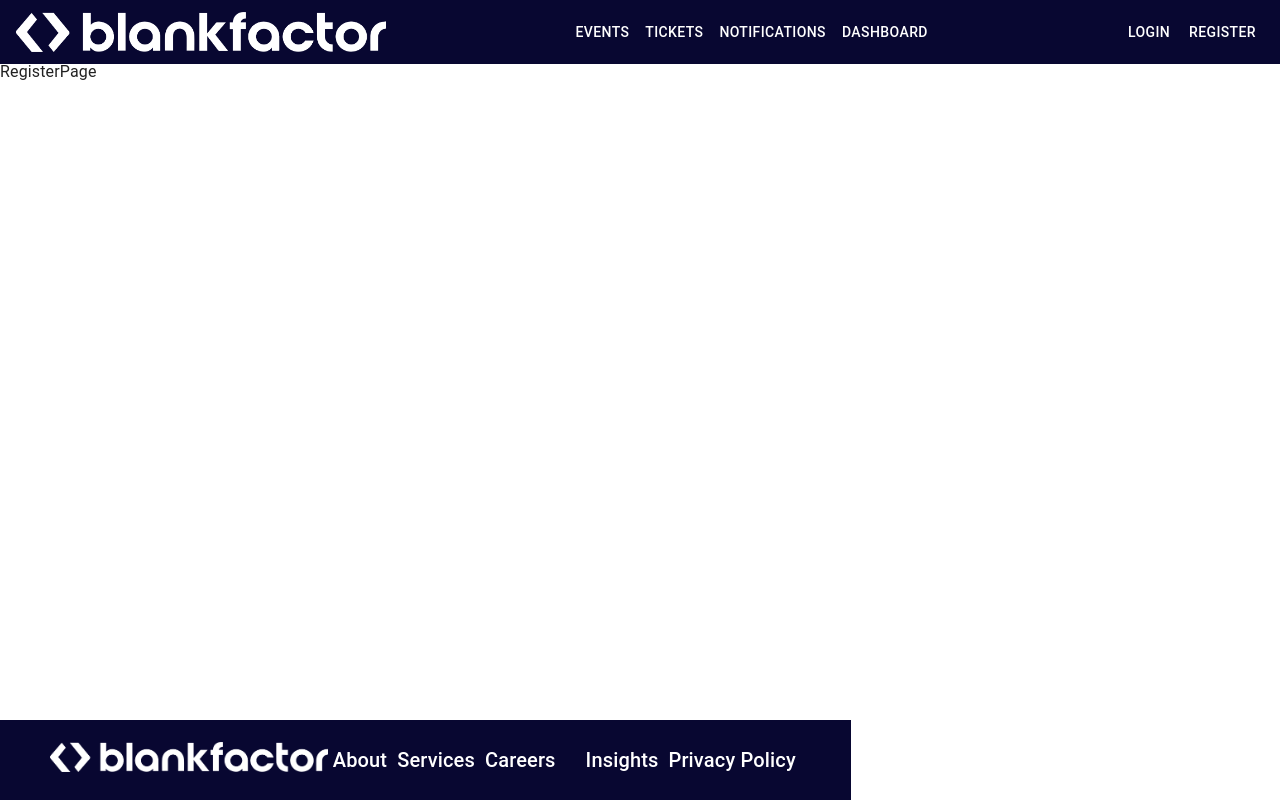
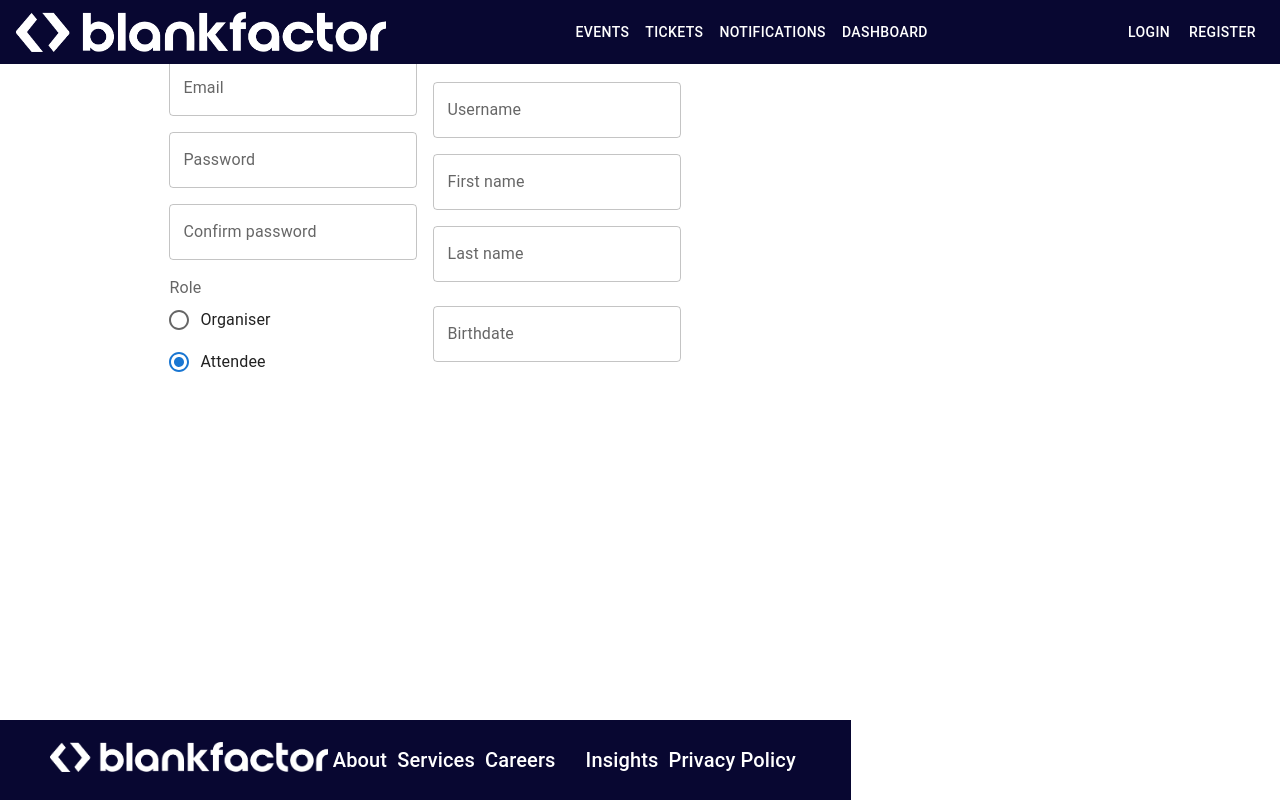
Before and after one commit to NextGen-BF/JJP25, a React (Vite) app in the folder app/frontend/: page /register in a window 1280 px wide. Built offline with nearby package versions, Linux system fonts and the light colour scheme.

Commit message:
jjp-132: add components to form

```diff
--- a/app/frontend/src/pages/RegisterPage/RegisterPage.tsx
+++ b/app/frontend/src/pages/RegisterPage/RegisterPage.tsx
@@ -1,9 +1,97 @@
-import { FC } from 'react'
+import {
+  Box,
+  Container,
+  FormControl,
+  FormControlLabel,
+  FormLabel,
+  Radio,
+  RadioGroup,
+  TextField,
+} from "@mui/material";
+import { FC } from "react";
+import { DemoContainer } from "@mui/x-date-pickers/internals/demo";
+import { AdapterDayjs } from "@mui/x-date-pickers/AdapterDayjs";
+import { LocalizationProvider } from "@mui/x-date-pickers/LocalizationProvider";
+import { DatePicker } from "@mui/x-date-pickers/DatePicker";
 
-const RegisterPage : FC = () => {
+const RegisterPage: FC = () => {
   return (
-    <div>RegisterPage</div>
-  )
-}
+    <Container>
+      <Box>
+        {/* left side */}
+        {/* <Box>
+          <img src={registerImage} alt="register-image" />
+        </Box> */}
+        {/* right side */}
+        <Box
+          sx={{
+            display: "flex",
+            justifyContent: "center",
+            alignItems: "center",
+            flexWrap: "wrap",
+            gap: "1em",
+          }}
+        >
+          {/* left side */}
+          <Box
+            sx={{
+              display: "flex",
+              flexDirection: "column",
+              gap: "1em",
+            }}
+          >
+            <TextField label="Email" variant="outlined" />
+            <TextField label="Password" variant="outlined" />
+            <TextField label="Confirm password" variant="outlined" />
+            <FormControl>
+              <FormLabel>Role</FormLabel>
+              <RadioGroup defaultValue="attendee" name="radio-buttons-group">
+                <FormControlLabel
+                  value="organiser"
+                  control={<Radio />}
+                  label="Organiser"
+                />
+                <FormControlLabel
+                  value="attendee"
+                  control={<Radio />}
+                  label="Attendee"
+                />
+              </RadioGroup>
+            </FormControl>
+          </Box>
+          {/* right side */}
+          <Box
+            sx={{
+              display: "flex",
+              flexDirection: "column",
+              gap: "1em",
+            }}
+          >
+            <TextField
+              id="outlined-basic"
+              label="Username"
+              variant="outlined"
+            />
+            <TextField
+              id="outlined-basic"
+              label="First name"
+              variant="outlined"
+            />
+            <TextField
+              id="outlined-basic"
+              label="Last name"
+              variant="outlined"
+            />
+            <LocalizationProvider dateAdapter={AdapterDayjs}>
+              <DemoContainer components={["DatePicker"]}>
+                <DatePicker label="Birthdate" />
+              </DemoContainer>
+            </LocalizationProvider>
+          </Box>
+        </Box>
+      </Box>
+    </Container>
+  );
+};
 
-export default RegisterPage
+export default RegisterPage;
```
Also changed, not shown: app/frontend/src/assets/register-image.png (added).
